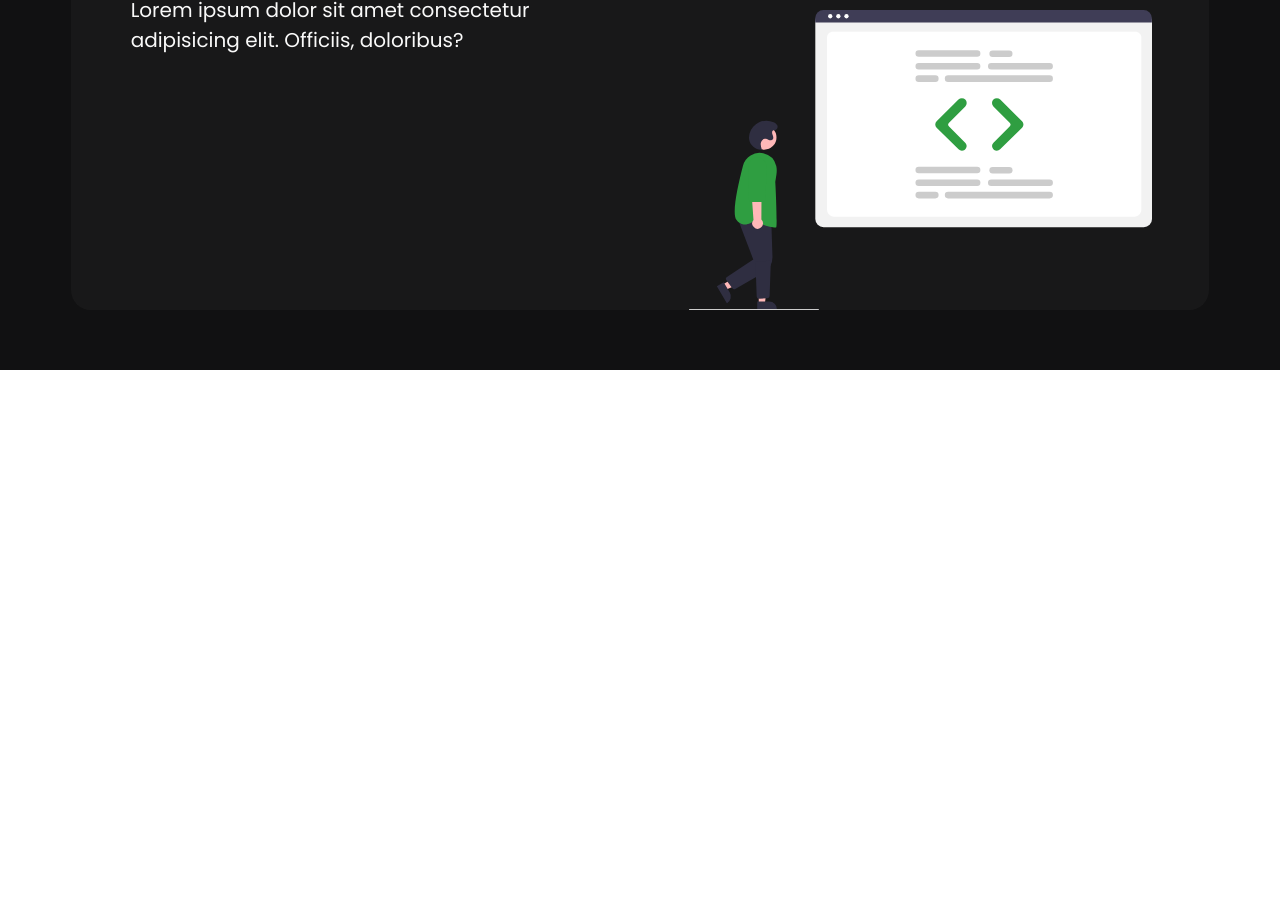
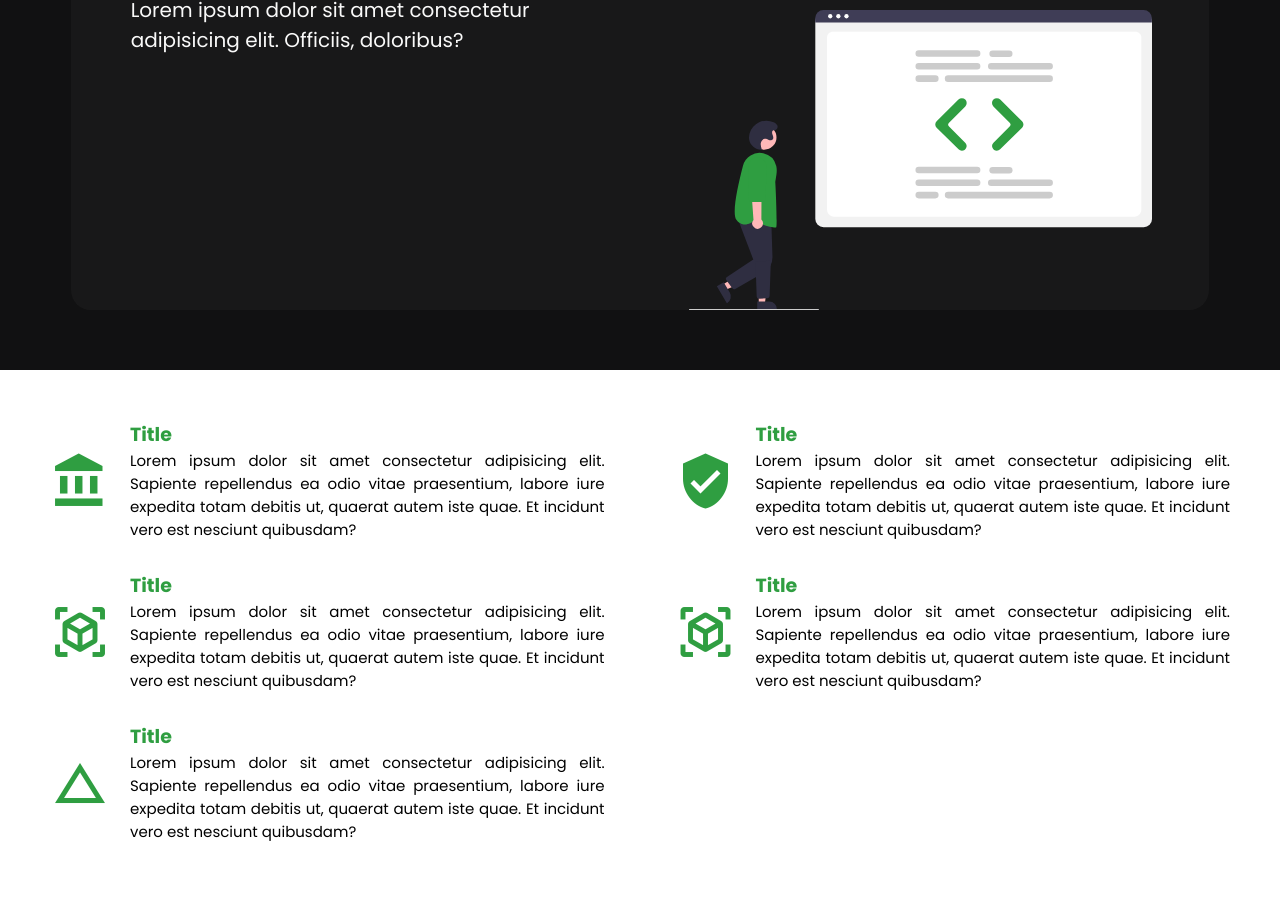
Before and after one commit to jhonpedro/poc-gp-if, a plain HTML site: page index.html in a window 1280 px wide. Shown: the part 782-1705 px from the top of the page. Before the commit the page ends 1152 px from the top, so only its background shows below. Drawn offline with Linux system fonts and the light colour scheme.

Commit message:
feat: create lists

```diff
--- /dev/null
+++ b/css/list.css
@@ -0,0 +1,34 @@
+.list-container {
+	display: flex;
+	justify-content: space-between;
+	flex-wrap: wrap;
+	padding: 5rem;
+}
+
+.list-item {
+	width: 47%;
+	display: flex;
+	justify-content: space-between;
+	align-items: center;
+	margin-bottom: 30px;
+}
+.list-item > span {
+	font-size: 6rem;
+	color: var(--color-secondary);
+}
+
+.list-texts-container {
+	margin-left: 20px;
+}
+
+.list-texts-container > span {
+	display: block;
+	color: var(--color-secondary);
+	font-weight: bold;
+	font-size: 1.9rem;
+}
+
+.list-texts-container > p {
+	font-size: 1.5rem;
+	text-align: justify;
+}
--- a/index.html
+++ b/index.html
@@ -16,7 +16,8 @@
 		/>
 
 		<link rel="stylesheet" href="css/main.css" />
-		<link rel="stylesheet" href="css/cads.css">
+		<link rel="stylesheet" href="css/cads.css" />
+		<link rel="stylesheet" href="css/list.css" />
 
 		<title>POC</title>
 	</head>
@@ -24,24 +25,21 @@
 		<!--<h1>Hello, world!</h1>-->
 
 		<div class="card-container">
-
 			<div class="card medium">
 				<h4>Ensino, pesquisa e extensão</h4>
 
-
 				<div class="card-content">
-
 					<h2>Lorem ipsum dolor sit amet.</h2>
 
-					<p>Lorem ipsum dolor sit amet consectetur adipisicing elit. Officiis, doloribus?</p>
+					<p>
+						Lorem ipsum dolor sit amet consectetur adipisicing elit. Officiis,
+						doloribus?
+					</p>
 				</div>
 
-
-
 				<div class="card-img">
-					<img src="images/education.svg" alt="">
+					<img src="images/education.svg" alt="" />
 				</div>
-
 			</div>
 
 			<div class="card small">
@@ -49,36 +47,100 @@
 
 				<div class="card-items">
 					<div class="card-content">
-
 						<h2>Lorem ipsum dolor sit amet.</h2>
 
-						<p>Lorem ipsum dolor sit amet consectetur adipisicing elit. Officiis, doloribus?</p>
+						<p>
+							Lorem ipsum dolor sit amet consectetur adipisicing elit. Officiis,
+							doloribus?
+						</p>
 					</div>
 
-<!--				<div class="card-img">
+					<!--				<div class="card-img">
 						<img src="" alt="">
 					</div>
 				-->
 				</div>
-
 			</div>
 
 			<div class="card large">
 				<h4>Ensino, pesquisa e extensão</h4>
 
 				<div class="card-content">
-
 					<h2>Lorem ipsum dolor sit amet.</h2>
 
-					<p>Lorem ipsum dolor sit amet consectetur adipisicing elit. Officiis, doloribus?</p>
+					<p>
+						Lorem ipsum dolor sit amet consectetur adipisicing elit. Officiis,
+						doloribus?
+					</p>
 				</div>
 
-
 				<div class="card-img">
-					<img src="images/code-web.svg" alt="">
+					<img src="images/code-web.svg" alt="" />
 				</div>
 			</div>
+		</div>
 
+		<div class="list-container">
+			<div class="list-item">
+				<span class="material-icons"> account_balance </span>
+				<div class="list-texts-container">
+					<span>Title</span>
+					<p>
+						Lorem ipsum dolor sit amet consectetur adipisicing elit. Sapiente
+						repellendus ea odio vitae praesentium, labore iure expedita totam
+						debitis ut, quaerat autem iste quae. Et incidunt vero est nesciunt
+						quibusdam?
+					</p>
+				</div>
+			</div>
+			<div class="list-item">
+				<span class="material-icons"> verified_user </span>
+				<div class="list-texts-container">
+					<span>Title</span>
+					<p>
+						Lorem ipsum dolor sit amet consectetur adipisicing elit. Sapiente
+						repellendus ea odio vitae praesentium, labore iure expedita totam
+						debitis ut, quaerat autem iste quae. Et incidunt vero est nesciunt
+						quibusdam?
+					</p>
+				</div>
+			</div>
+			<div class="list-item">
+				<span class="material-icons"> view_in_ar </span>
+				<div class="list-texts-container">
+					<span>Title</span>
+					<p>
+						Lorem ipsum dolor sit amet consectetur adipisicing elit. Sapiente
+						repellendus ea odio vitae praesentium, labore iure expedita totam
+						debitis ut, quaerat autem iste quae. Et incidunt vero est nesciunt
+						quibusdam?
+					</p>
+				</div>
+			</div>
+			<div class="list-item">
+				<span class="material-icons"> view_in_ar </span>
+				<div class="list-texts-container">
+					<span>Title</span>
+					<p>
+						Lorem ipsum dolor sit amet consectetur adipisicing elit. Sapiente
+						repellendus ea odio vitae praesentium, labore iure expedita totam
+						debitis ut, quaerat autem iste quae. Et incidunt vero est nesciunt
+						quibusdam?
+					</p>
+				</div>
+			</div>
+			<div class="list-item">
+				<span class="material-icons"> change_history </span>
+				<div class="list-texts-container">
+					<span>Title</span>
+					<p>
+						Lorem ipsum dolor sit amet consectetur adipisicing elit. Sapiente
+						repellendus ea odio vitae praesentium, labore iure expedita totam
+						debitis ut, quaerat autem iste quae. Et incidunt vero est nesciunt
+						quibusdam?
+					</p>
+				</div>
+			</div>
 		</div>
 	</body>
 </html>
```
